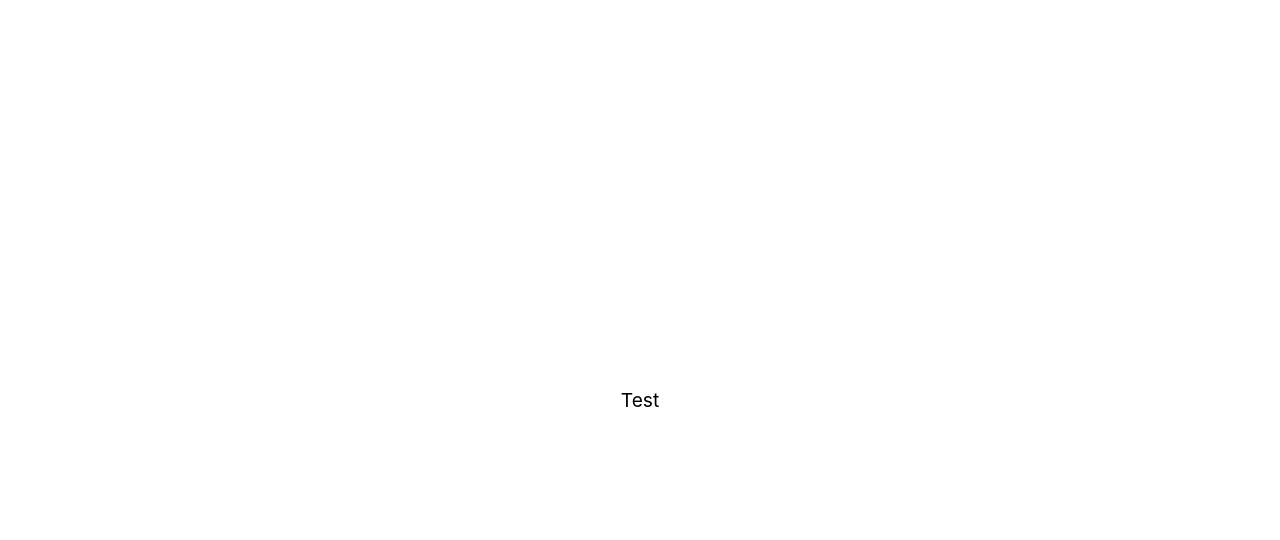
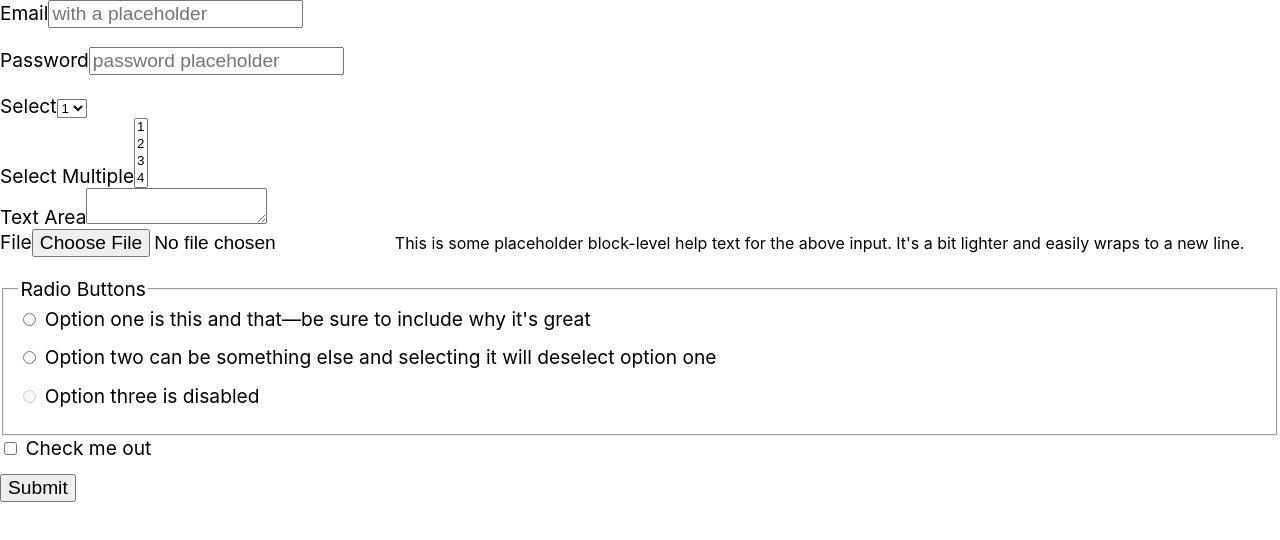
Before and after one commit to Alice-Rez/redux-login, a React (Create React App) app: page / in a window 1280 px wide. Shown: the top 540 px of the page. Built offline with nearby package versions, Linux system fonts and the light colour scheme.

Commit message:
react bootstrap

```diff
--- a/package.json
+++ b/package.json
@@ -6,7 +6,9 @@
     "@testing-library/jest-dom": "^5.11.5",
     "@testing-library/react": "^11.1.1",
     "@testing-library/user-event": "^12.2.0",
+    "bootstrap": "^4.5.3",
     "react": "^17.0.1",
+    "react-bootstrap": "^1.4.0",
     "react-dom": "^17.0.1",
     "react-redux": "^7.2.2",
     "react-router": "^5.2.0",
--- a/src/App.jsx
+++ b/src/App.jsx
@@ -4,7 +4,6 @@
 
 export default function App() {
   return (
-    <section>
     <Router>
       <Switch>
         <Route path="/">
@@ -14,6 +13,5 @@
         <Route path="/profile"></Route>
       </Switch>
     </Router>
-    </section>
   );
 }
--- a/src/Login/components/SignUp.jsx
+++ b/src/Login/components/SignUp.jsx
@@ -1,5 +1,91 @@
 import React from "react";
+import { Button, Form, FormGroup, Label, Input, FormText } from "reactstrap";
 
 export default function SignUp() {
-  return <div>Test</div>;
+  return (
+    <Form>
+      <FormGroup>
+        <Label for="exampleEmail">Email</Label>
+        <Input
+          type="email"
+          name="email"
+          id="exampleEmail"
+          placeholder="with a placeholder"
+        />
+      </FormGroup>
+      <FormGroup>
+        <Label for="examplePassword">Password</Label>
+        <Input
+          type="password"
+          name="password"
+          id="examplePassword"
+          placeholder="password placeholder"
+        />
+      </FormGroup>
+      <FormGroup>
+        <Label for="exampleSelect">Select</Label>
+        <Input type="select" name="select" id="exampleSelect">
+          <option>1</option>
+          <option>2</option>
+          <option>3</option>
+          <option>4</option>
+          <option>5</option>
+        </Input>
+      </FormGroup>
+      <FormGroup>
+        <Label for="exampleSelectMulti">Select Multiple</Label>
+        <Input
+          type="select"
+          name="selectMulti"
+          id="exampleSelectMulti"
+          multiple
+        >
+          <option>1</option>
+          <option>2</option>
+          <option>3</option>
+          <option>4</option>
+          <option>5</option>
+        </Input>
+      </FormGroup>
+      <FormGroup>
+        <Label for="exampleText">Text Area</Label>
+        <Input type="textarea" name="text" id="exampleText" />
+      </FormGroup>
+      <FormGroup>
+        <Label for="exampleFile">File</Label>
+        <Input type="file" name="file" id="exampleFile" />
+        <FormText color="muted">
+          This is some placeholder block-level help text for the above input.
+          It's a bit lighter and easily wraps to a new line.
+        </FormText>
+      </FormGroup>
+      <FormGroup tag="fieldset">
+        <legend>Radio Buttons</legend>
+        <FormGroup check>
+          <Label check>
+            <Input type="radio" name="radio1" /> Option one is this and that—be
+            sure to include why it's great
+          </Label>
+        </FormGroup>
+        <FormGroup check>
+          <Label check>
+            <Input type="radio" name="radio1" /> Option two can be something
+            else and selecting it will deselect option one
+          </Label>
+        </FormGroup>
+        <FormGroup check disabled>
+          <Label check>
+            <Input type="radio" name="radio1" disabled /> Option three is
+            disabled
+          </Label>
+        </FormGroup>
+      </FormGroup>
+      <FormGroup check>
+        <Label check>
+          <Input type="checkbox" /> Check me out
+        </Label>
+      </FormGroup>
+      <Button>Submit</Button>
+    </Form>
+  );
 }
```
Also changed, not shown: 1 other file (tests, documents, lock files or other folders). Lines whose indentation alone changed are shown as unchanged.
